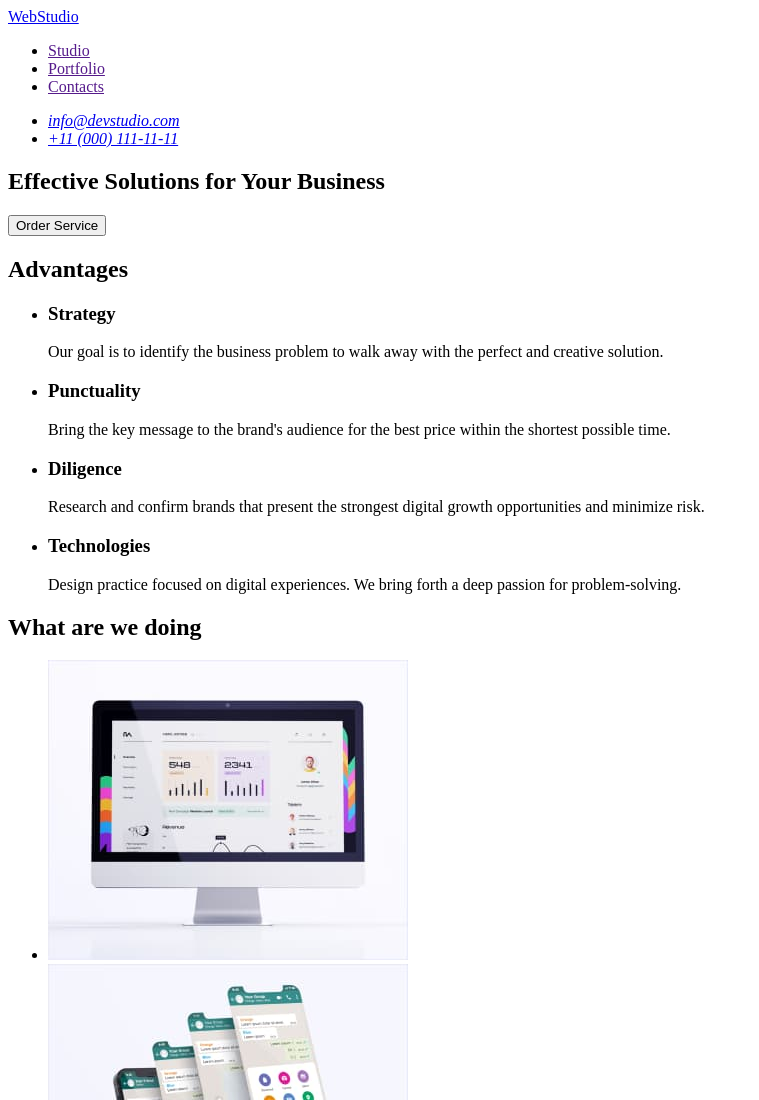
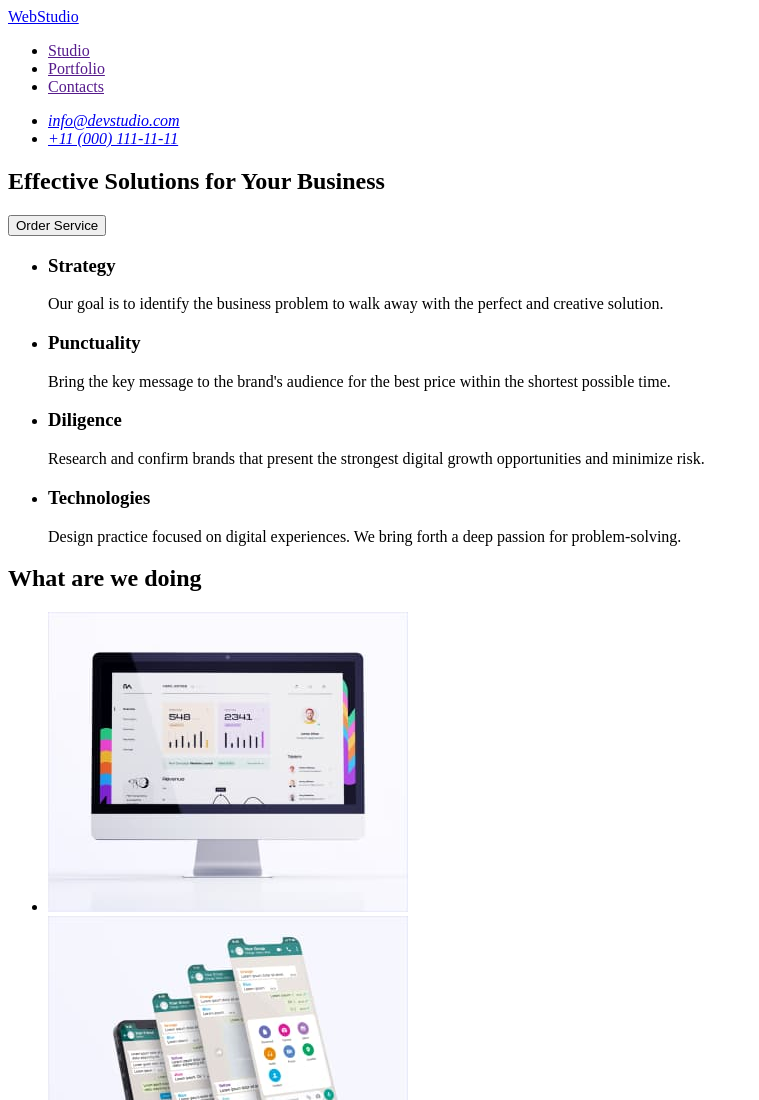
Before and after one commit to MarynaFes/goit-markup-hw-01, a plain HTML site: page index.html in a window 1280 px wide. Shown: the top 1100 px of the page, without its empty margins (0-759 px from the left). Drawn offline with Linux system fonts and the light colour scheme.

Commit message:
hidden h2

```diff
--- a/index.html
+++ b/index.html
@@ -39,7 +39,7 @@
         <button type="button">Order Service</button>
       </section>
       <section>
-        <h2>Advantages</h2>
+        <h2 hidden>Advantages</h2>
         <ul>
           <li>
             <h3>Strategy</h3>
```
Also changed, not shown: 1 other file.
